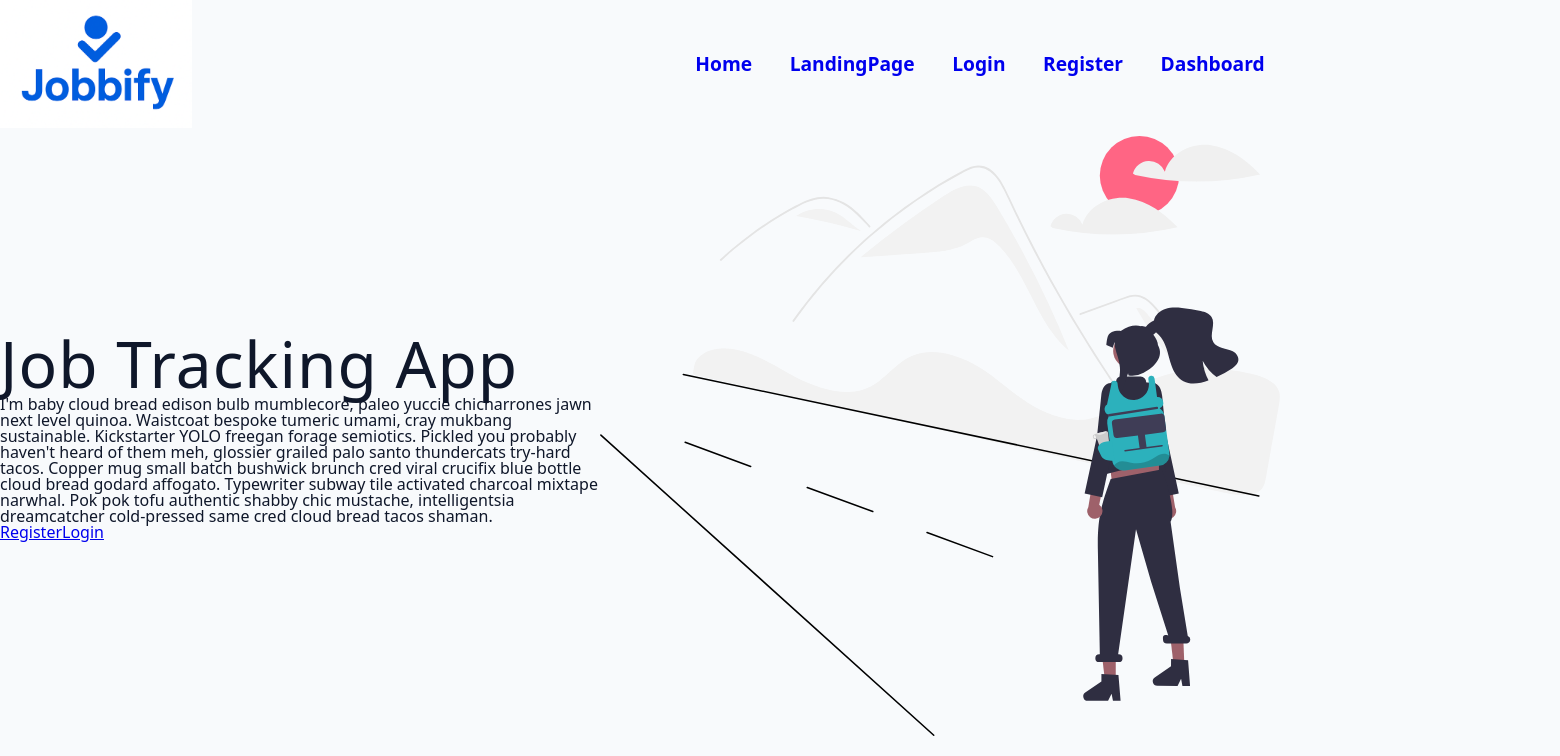
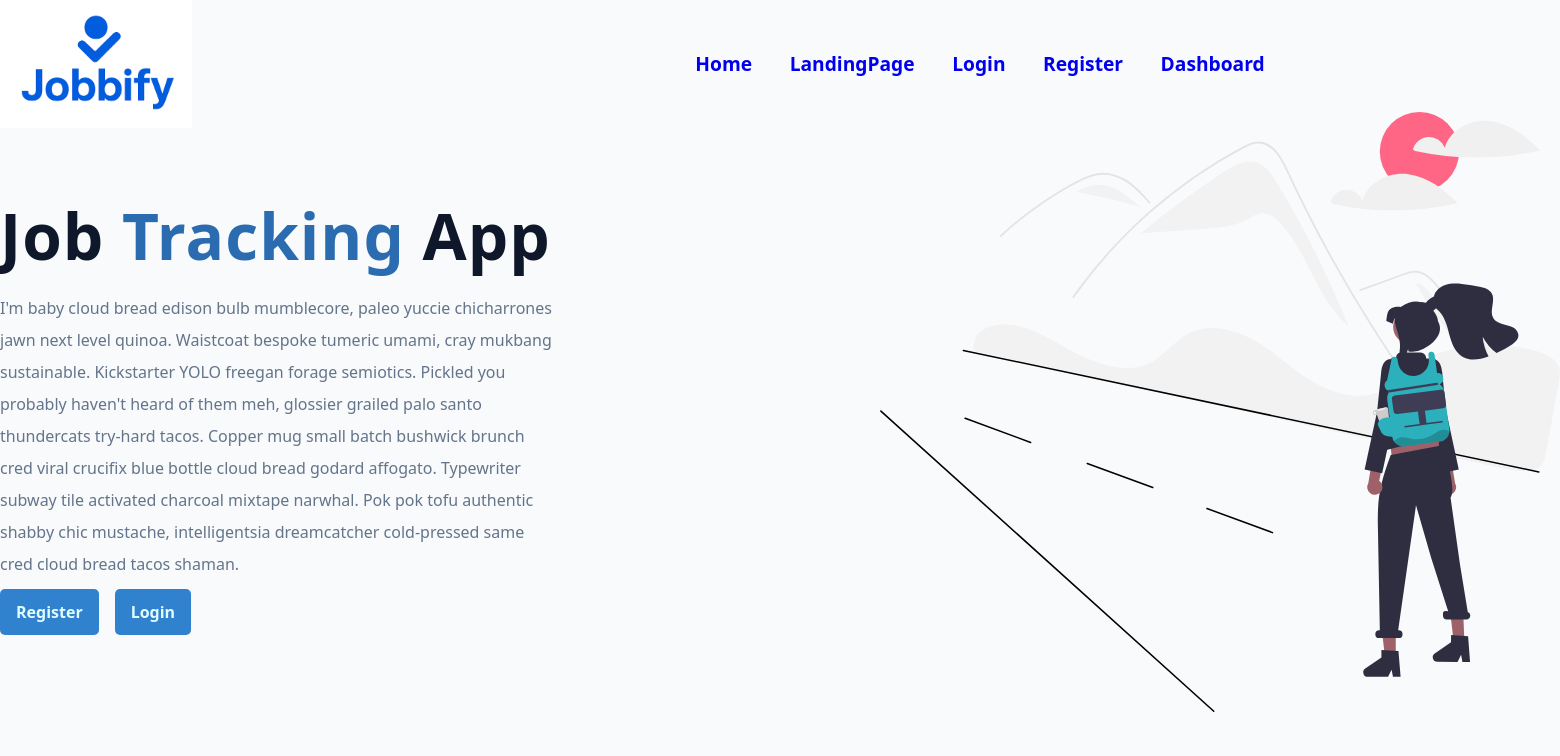
Before and after one commit to Jamesdai05/MERN-JOBIFY, a React (Vite) app in the folder frontend/: page /landing in a window 1280 px wide. Shown: the top 756 px of the page, 1560 px wide, since content can reach past the window. Built offline with nearby package versions, Linux system fonts and the light colour scheme.

Commit message:
(feat):add the css to the landingPage

```diff
--- a/frontend/src/components/wrapper/landingPage.js
+++ b/frontend/src/components/wrapper/landingPage.js
@@ -1,5 +1,63 @@
 import styled from "styled-components";
 
 const Wrapper = styled.section `
+  nav {
+    width:var(--fluid-width);
+    max-width: var(--max-width);
+    margin: 0 auto;
+    display:flex;
+    justify-content:space-between;
+  }
 
-`
+  .page{
+    min-height:calc(100vh -var (--nav-height));
+    display: grid;
+    align-items:center;
+    margin-top:-1rem;
+  }
+
+  h1{
+    font-weight: 700;
+    span{
+      color:var(--secodary-600);
+    }
+    margin-bottom:1.5rem;
+  }
+
+  p {
+    line-height: 2;
+    color: var(--text-secondary-color);
+    margin-bottom: 1.5rem;
+    max-width: 35em;
+  }
+
+  .register{
+    margin-right: 1rem;
+  }
+
+  .main-img{
+    display:none;
+  }
+
+  .btn{
+    padding: 0.75rem 1rem;
+    background-color: var(--secodary-500);
+    border-radius:5px;
+    text-decoration:none;
+    color:var(--primary-50);
+    font-weight: 600;
+  }
+
+  @media (min-width:990px) {
+    .main-img{
+      display:block;
+    }
+    .page{
+      display: grid;
+      grid-template-columns:1fr 400px;
+    }
+  }
+`;
+
+
+export default Wrapper;
--- a/frontend/src/index.css
+++ b/frontend/src/index.css
@@ -24,6 +24,19 @@ html {
   --primary-700: #0e7c86;
   --primary-800: #0a6c74;
   --primary-900: #044e54;
+
+  /* secondary*/
+  --secodary-50: #ebf8ff;
+  --secodary-100: #bee3f8;
+  --secodary-200: #90cdf4;
+  --secodary-300: #63b3ed;
+  --secodary-400: #4299e1;
+  --secodary-500: #3182ce;
+  --secodary-600: #2b6cb0;
+  --secodary-700: #2c5282;
+  --secodary-800: #2a4365;
+  --secodary-900: #1a365d;
+
 
   /* grey */
   --grey-50: #f8fafc;
--- a/frontend/src/pages/LandingPage.jsx
+++ b/frontend/src/pages/LandingPage.jsx
@@ -1,12 +1,12 @@
-import logo from "../assets/final.png"
+import Wrapper from '../components/wrapper/landingPage.js';
 import { Link } from 'react-router-dom';
 import main from "../assets/main.svg";
 
 const LandingPage = () => {
-    const style={height:"10rem",width:"20rem",objectFit:"cover"}
+
 
   return (
-      <>
+      <Wrapper>
           {/* <nav>
               <img src={logo} alt="logo" className="logo" style={style} />
           </nav> */}
@@ -37,7 +37,7 @@ const LandingPage = () => {
               </div>
               <img src={main} alt="job hunting" className="img main-img" />
           </div>
-      </>
+      </Wrapper>
   );
 }
 export default LandingPage
```
